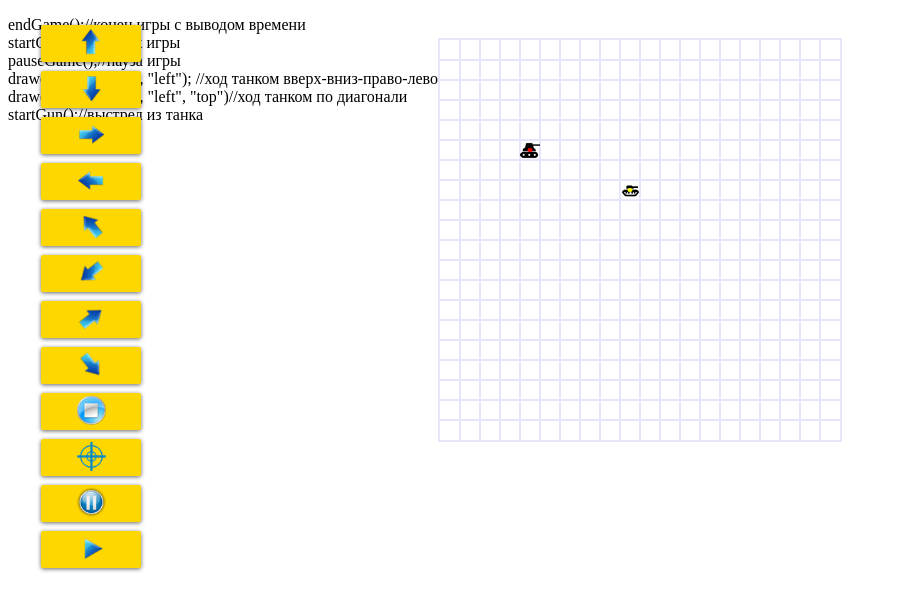
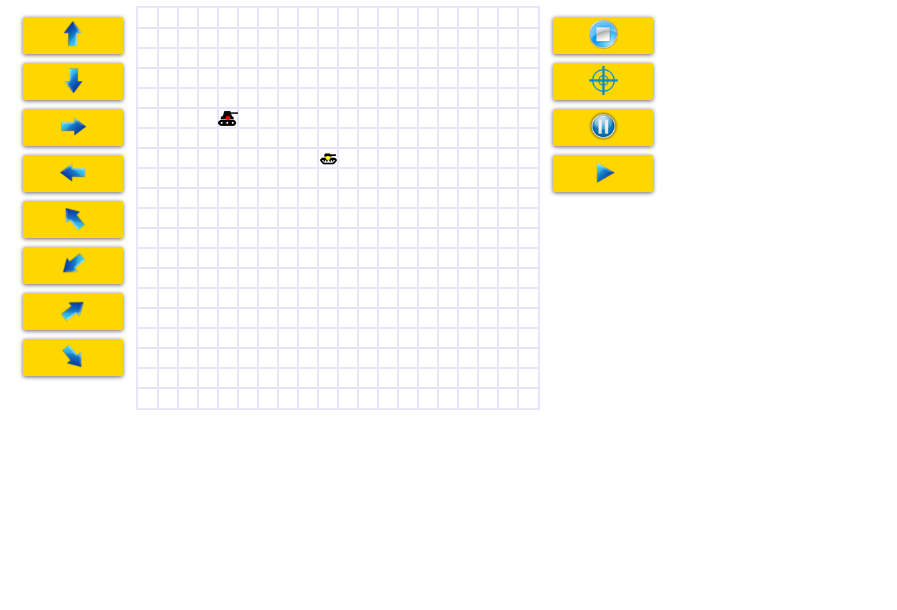
Before and after one commit to serega1ua/Tanks, a plain HTML site: page index.html in a window 1280 px wide. Shown: the whole page, without its empty margins (0-897 px from the left). Drawn offline with Linux system fonts and the light colour scheme.

Commit message:
version 4.08.11

```diff
--- a/css/forScreen.css
+++ b/css/forScreen.css
@@ -1,3 +1,7 @@
+
+
+.wrapper { float:left; position: relative  }
+
 
 div {
     transition: all .1s;
@@ -30,12 +34,11 @@ div {
     overflow: hidden;
     margin: 0;
     padding: 0;
-    position: absolute;
-    top: 10%;
-    left: 50%;
-    transform: translate(-50%, -10%);
+    float:left;
+    position: relative;
+    /*transform: translate(-50%, -10%);*/
     outline: 2px solid lavender;
-    clear: both;
+
 }
 
 .inside-cell {
@@ -60,49 +63,42 @@ div {
     background-color: yellow;
 }
 
-
-
-body, html {min-width: 700px}
+body, html {
+    min-width: 700px
+}
 
 .btn-group {
-    position: absolute;
-    top: 2%;
-    left: 2%;
+    float:left;
+    overflow: hidden;
 
-   }
-
- /*взял готовое решение по стилизации button с https://codepen.io/sebj54/pen/oxluI  */
-
+}
 
 
 .btn {
-float: none;
+    float: none;
     display: block;
     margin: 9px 15px;
     padding: 0;
-    min-width:100px;
+    min-width: 100px;
     overflow: hidden;
-
     border-width: 0;
     outline: none;
     border-radius: 2px;
     box-shadow: 0 1px 4px rgba(0, 0, 0, .6);
-
     background-color: gold;
     color: #ecf0f1;
-
     transition: background-color .3s;
 }
 
- .btn:focus {
-           background-color: #e67e22;
-  }
+.btn:focus {
+    background-color: #e67e22;
+}
 
 .btn:active {
     background-color: #e74c3c !important;
 }
 
-.btn:hover  {
+.btn:hover {
     background-color: orange;
 }
 
@@ -115,8 +111,6 @@ float: none;
     padding: 2px 5px;
 }
 
-
-
 h2 {
     font-weight: normal;
 }
--- a/index.html
+++ b/index.html
@@ -12,14 +12,31 @@
 
 <body>
 
-<div>
-    <p> endGame();//конец игры с выводом времени <br>
-        startGame();//запуск игры<br>
-        pauseGame();//пауза игры<br>
-        draw(0, tankObject2, "left"); //ход танком вверх-вниз-право-лево <br>
-        draw(0, tankObject2, "left", "top")//ход танком по диагонали<br>
-        startGun();//выстрел из танка</p>
+
+<div class="btn-group">
+
+    <button class="btn" id="up-button" type="button"><span><img src="images/top.png"></span></button>
+
+    <button class="btn" id="bottom-button" type="button"><span><img src="images/bottom.png"></span></button>
+
+    <button class="btn" id="right-button" type="button"><span><img src="images/right.png"></span></button>
+
+    <button class="btn" id="left-button" type="button"><span><img src="images/left.png"></span></button>
+
+    <button class="btn" id="left-up-button" type="button"><span><img src="images/left-top-diagonal.png"></span></button>
+
+    <button class="btn" id="left-bottom-button" type="button"><span><img src="images/left-down-diagonal.png"></span>
+    </button>
+
+    <button class="btn" id="right-up-button" type="button"><span><img src="images/right-top-diagonal.png"></span>
+    </button>
+
+    <button class="btn" id="right-bottom-button" type="button"><span><img src="images/right-down-diagonal.png"></span>
+    </button>
+
+
 </div>
+
 <div class="outside-cell">
 
     <div id="tank"><span id="gun2"></span></div>
@@ -429,24 +446,8 @@
 
 </div>
 
-
 <div class="btn-group">
 
-    <button class="btn" id="up-button" type="button"><span><img src="images/top.png"></span></button>
-
-    <button class="btn" id="bottom-button" type="button"><span><img src="images/bottom.png"></span></button>
-
-    <button class="btn" id="right-button" type="button"><span><img src="images/right.png"></span></button>
-
-    <button class="btn" id="left-button" type="button"> <span><img src="images/left.png"></span></button>
-
-    <button class="btn" id="left-up-button" type="button"><span><img src="images/left-top-diagonal.png"></span></button>
-
-    <button class="btn" id="left-bottom-button" type="button"><span><img src="images/left-down-diagonal.png"></span></button>
-
-    <button class="btn" id="right-up-button" type="button"><span><img src="images/right-top-diagonal.png"></span></button>
-
-    <button class="btn" id="right-bottom-button" type="button"><span><img src="images/right-down-diagonal.png"></span></button>
 
     <button class="btn" id="stop-button" type="button"><span><img src="images/stop.png"></span></button>
 
@@ -458,6 +459,7 @@
 
 </div>
 
+
 <script type="text/javascript" src="js/tank.js"></script>
 </body>
 </html>
```
Also changed, not shown: js/tank.js (+17 -13 lines).
